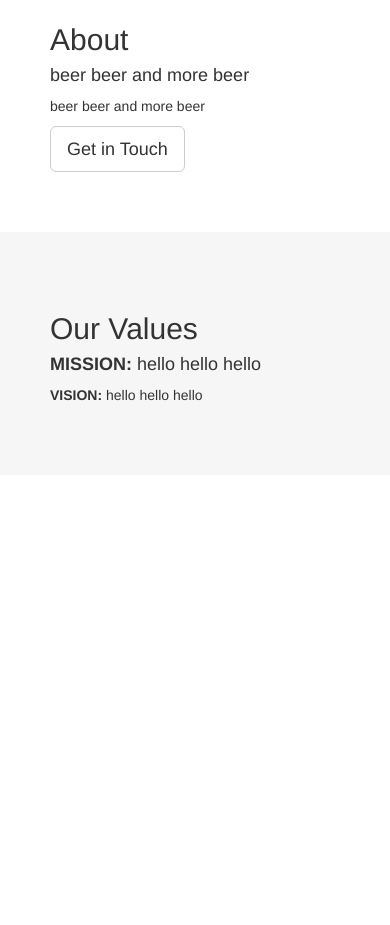
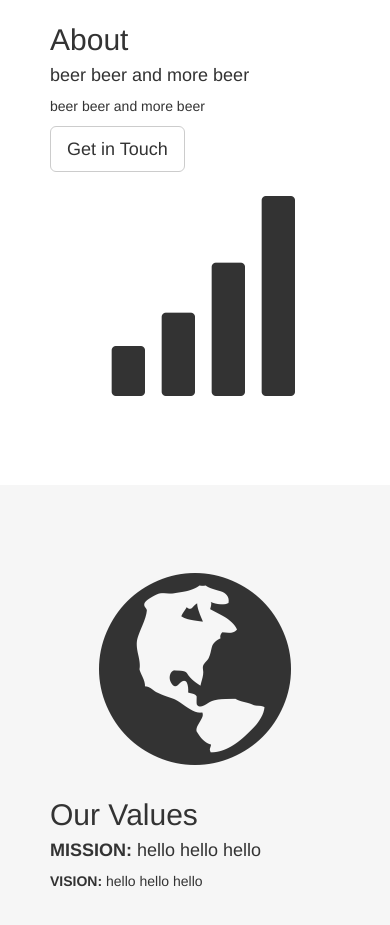
Before and after one commit to rahmona-henry/company, a website: page client/index.html in a window 390 px wide. Shown: the part 505-1430 px from the top of the page. Before the commit the page ends 980 px from the top, so only its background shows below. Drawn offline with nearby package versions, Linux system fonts and the light colour scheme.

Commit message:
add in logos

```diff
--- a/client/index.html
+++ b/client/index.html
@@ -25,15 +25,33 @@
   </form>
 </div>
 <div class="container-fluid">
+  <div class="row">
+    <div class="col-sm-8">
   <h2>About</h2>
 <h4>beer beer and more beer</h4>
 <p>beer beer and more beer</p>
 <button class="btn btn-default btn-lg">Get in Touch</button>
 </div>
+<div class="col-sm-4">
+  <span class="glyphicon glyphicon-signal logo">
+  </span>
+  </div>
+ </div>
+</div>
+
 <div class="container-fluid bg-grey">
+  <div class="row">
+    <div class="col-sm-4">
+      <span class="glyphicon glyphicon-globe logo">
+      </span>
+    </div>
+
+<div class="col-sm-8">
   <h2>Our Values</h2>
   <h4><strong>MISSION:</strong> hello hello hello</h4>
   <p><strong>VISION:</strong> hello hello hello</p>
-</div>
+  </div>
+ </div>
+
 </body>
 </html>
--- a/client/main.css
+++ b/client/main.css
@@ -12,3 +12,14 @@ padding: 60px 50px;
 .bg-grey {
 background-color: #f6f6f6;
 }
+
+.logo {
+  font-size:200px;
+}
+
+@media  screen and (max-width:768px){
+  .col-sm-4 {
+    text-align:center;
+    margin: 25px 0;
+  }
+}
```
